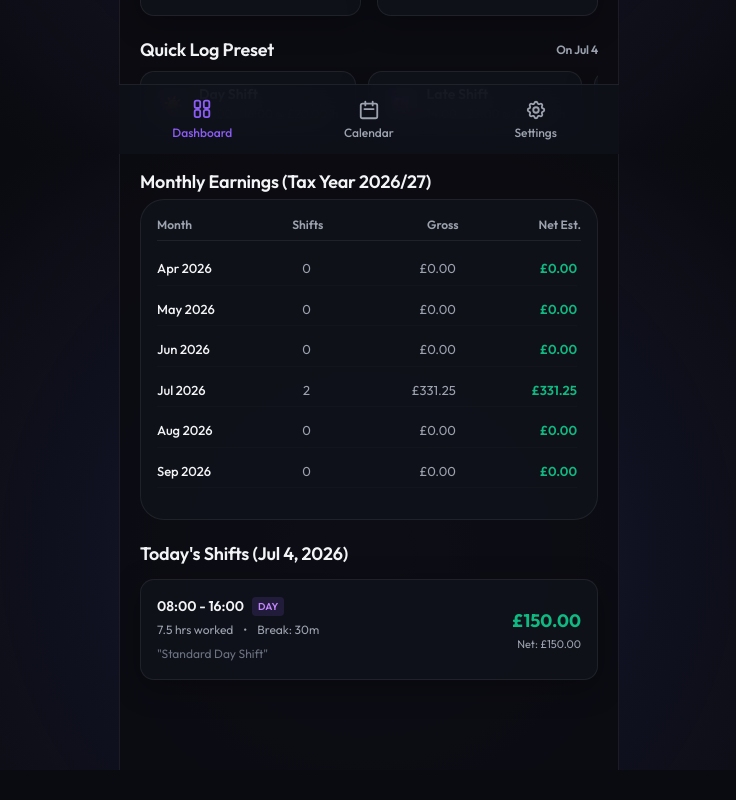
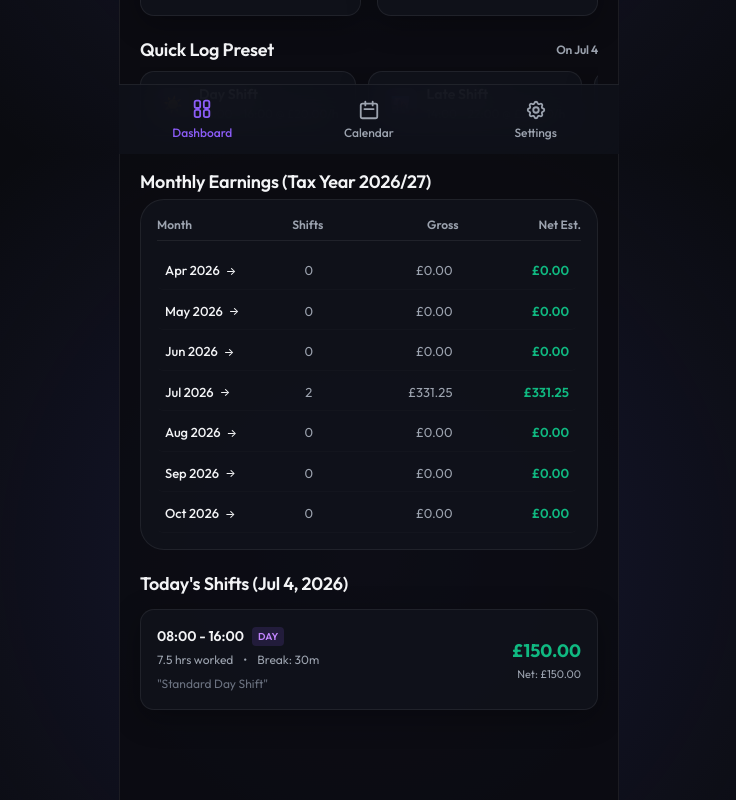
Before and after one commit to aravinds257/shiftly, a React (Vite) app: page / in a window 1280 px wide. Shown: the part 646-1446 px from the top of the page, without its empty margins (271-1007 px from the left). Before the commit the page ends 1416 px from the top, so only its background shows below. Built offline with nearby package versions, Linux system fonts and the light colour scheme.

Commit message:
feat: direct navigation from Dashboard monthly earnings rows to Monthly Shifts List view

```diff
--- a/src/App.jsx
+++ b/src/App.jsx
@@ -909,22 +909,36 @@ export default function App() {
                   <span style={{ textAlign: 'right' }}>Gross</span>
                   <span style={{ textAlign: 'right' }}>Net Est.</span>
                 </div>
-                <div style={{ display: 'flex', flexDirection: 'column', gap: '8px', maxHeight: '250px', overflowY: 'auto', paddingRight: '4px' }}>
+                <div style={{ display: 'flex', flexDirection: 'column', gap: '4px', maxHeight: '280px', overflowY: 'auto', paddingRight: '4px' }}>
                   {getMonthlyBreakdown().map(m => (
                     <div
                       key={`${m.name}-${m.year}`}
                       className="settings-row"
+                      onClick={() => {
+                        setCurrentDate(new Date(m.year, m.monthNum, 1));
+                        setCalendarViewMode('list');
+                        setActiveTab('calendar');
+                      }}
+                      title={`Click to view all shifts for ${m.name} ${m.year}`}
                       style={{
                         display: 'grid',
                         gridTemplateColumns: '2fr 1fr 2fr 2fr',
                         gap: '8px',
                         fontSize: '13px',
-                        padding: '6px 0',
+                        padding: '8px 8px',
+                        borderRadius: '6px',
                         borderBottom: '1px solid rgba(255,255,255,0.02)',
-                        alignItems: 'center'
+                        alignItems: 'center',
+                        cursor: 'pointer',
+                        transition: 'background 0.15s ease'
                       }}
+                      onMouseEnter={(e) => e.currentTarget.style.background = 'rgba(255, 255, 255, 0.05)'}
+                      onMouseLeave={(e) => e.currentTarget.style.background = 'transparent'}
                     >
-                      <span style={{ fontWeight: '500' }}>{m.name} {m.year}</span>
+                      <span style={{ fontWeight: '500', display: 'flex', alignItems: 'center', gap: '6px', color: 'var(--text-primary)' }}>
+                        {m.name} {m.year}
+                        <span style={{ fontSize: '11px', color: 'var(--accent-color)' }}>→</span>
+                      </span>
                       <span style={{ textAlign: 'center', color: 'var(--text-secondary)' }}>{m.shiftsCount}</span>
                       <span style={{ textAlign: 'right', color: 'var(--text-secondary)' }}>{formatCurrency(m.gross)}</span>
                       <span style={{ textAlign: 'right', color: 'var(--color-success)', fontWeight: '600' }}>{formatCurrency(m.net)}</span>
```
